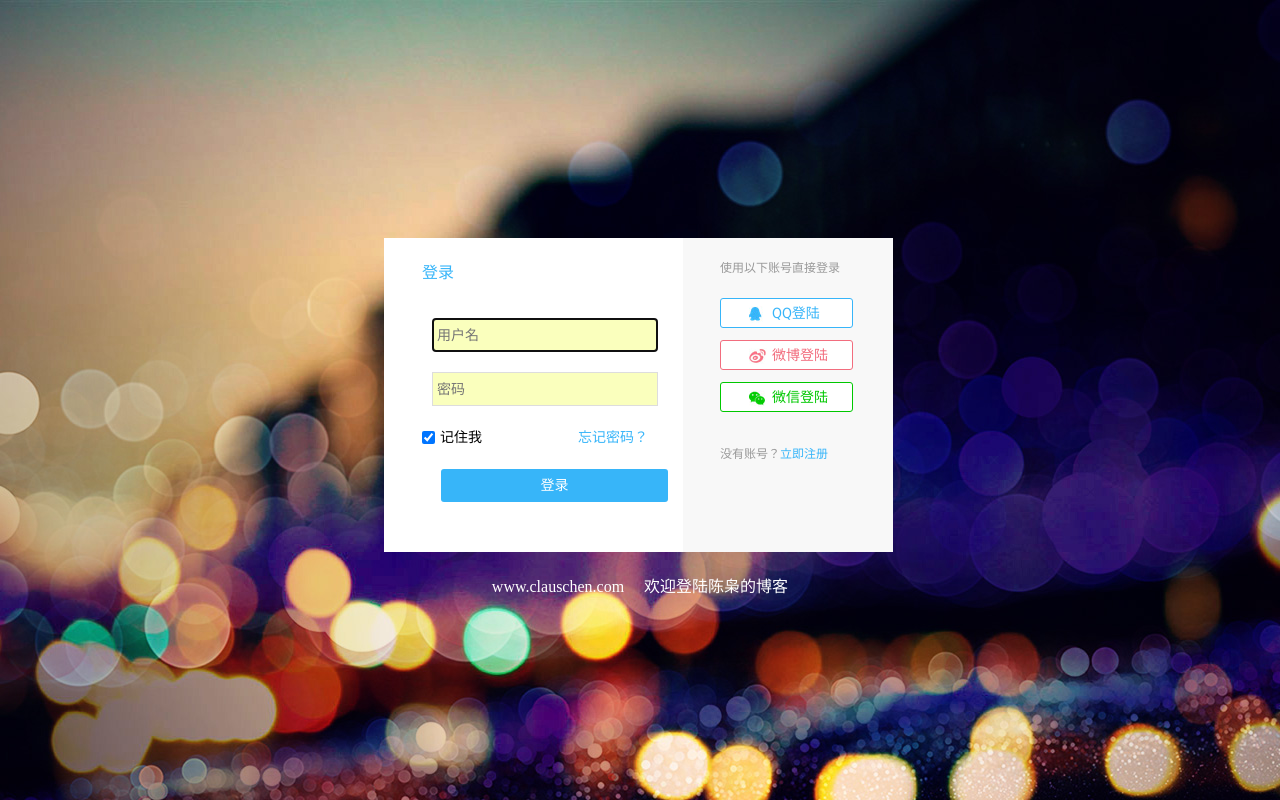
After one commit to clauschen121/clausblog, a Django app: page /users/login/ in a window 1280 px wide. The commit adds this page. Run offline with Django 3.2, Linux system fonts and the light colour scheme.

Commit message:
add login and logout

```diff
--- a/MyUser/views.py
+++ b/MyUser/views.py
@@ -5,6 +5,7 @@ from .forms import UserForm, UserProfileForm
 
 
 def register(request):
+    redirect_to = request.POST.get('next', request.GET.get('next', ''))
     if request.method == 'POST':
         uform = UserForm(data=request.POST)
         pform = UserProfileForm(data=request.POST)
@@ -19,5 +20,6 @@ def register(request):
         pform = UserProfileForm()
     return render(request, 'users/register.html', context={
         'pform': pform,
-        'uform': uform
+        'uform': uform,
+        'next': redirect_to
     })
--- a/blog/static/user/css/login.css
+++ b/blog/static/user/css/login.css
@@ -78,10 +78,13 @@ a[href^="http://tongji.baidu.com"]{display: none;}
 /*登录页面*/
 .zhuce_body .login_kuang{ position:absolute; top:50%; left:50%; width:512px; height:325px; margin-left:-256px; margin-top:-162px;}
 .zhuce_body .login_kuang .zc{ width:512px; height:auto;}
-.zhuce_body .login_kuang .zc .bj_bai{ float:left; width:261px; height:256px; padding-left:38px; background:#FFF;}
+.zhuce_body .login_kuang .zc .bj_bai{ float:left; width:261px; height:314px; padding-left:38px; background:#FFF;}
 .zhuce_body .login_kuang .zc .bj_bai h3{ font:16px/70px "微软雅黑", "黑体"; color:#37b5f9; width:270px; text-align:left;}
-.zhuce_body .login_kuang .zc .bj_right{ float:left;width:173px; height:256px; padding-left:37px; background:#f8f8f8;}
+.zhuce_body .login_kuang .zc .bj_right{ float:left;width:173px; height:314px; padding-left:37px; background:#f8f8f8;}
 .zhuce_body .login_kuang .zc .bj_bai .kuang_txt input { width:220px; height:32px; border:1px solid #dddddd; background:#faffbd; line-height:32px; padding-left:4px; color:#b1a9a9;  margin-bottom:10px; }
 .zhuce_body .login_kuang .zc .bj_bai a{ color:#37b5f9; float:right; margin-right:35px;}
 .zhuce_body .login_kuang .zc .bj_bai .btn_zhuce{ width:227px; height:33px; background:#37b5f9; font-size:14px; line-height:33px; text-align:center; border:0px; color:#fff; border-radius:3px; cursor:pointer;}
 .zhuce_body .login_kuang .zc .bj_bai .btn_zhuce:hover,.login_qita_kuang .zc .left .btn_zhuce:hover{ background:#0065d0;}
+.zhuce_body .zhuce_kong .zc .bj_right .login_qq{ width:80px; border:1px solid #37b5f9; color:#37b5f9; background:url(../images/zc_03.jpg) no-repeat 28px 7px #fff;}
+.zhuce_body .zhuce_kong .zc .bj_right .login_wb{ width:80px; border:1px solid #f26d7e; color:#f26d7e; background:url(../images/zc_10.jpg) no-repeat 28px 7px #fff;}
+.zhuce_body .zhuce_kong .zc .bj_right .login_wx{ width:80px; border:1px solid #00c800; color:#00c800; background:url(../images/zc_15.jpg) no-repeat 28px 7px #fff;}
--- a/clausblog/settings.py
+++ b/clausblog/settings.py
@@ -138,3 +138,7 @@ STATIC_URL = '/static/'
 
 MEDIA_ROOT = os.path.join(BASE_DIR, 'media')
 MEDIA_URL = '/media/'
+
+
+LOGOUT_REDIRECT_URL = '/'
+LOGIN_REDIRECT_URL = '/'
--- a/clausblog/urls.py
+++ b/clausblog/urls.py
@@ -26,4 +26,5 @@ urlpatterns = [
     url(r'^all/rss/$', AllArticlesRssFeed(), name='rss'),
     url(r'^search/', include('haystack.urls')),
     url(r'^users/', include('MyUser.urls')),
+    url(r'^users/', include('django.contrib.auth.urls')),
 ] + static(settings.MEDIA_URL, document_root=settings.MEDIA_ROOT)
--- /dev/null
+++ b/templates/registration/login.html
@@ -0,0 +1,62 @@
+{% load staticfiles %}
+
+<!doctype html>
+<html lang="en">
+<head>
+	<meta charset="UTF-8">
+	<title>奕飞扬|陈枭的个人博客</title>
+    <meta name="keywords" content="陈枭">
+    <meta name="content" content="奕飞扬">
+    <meta http-equiv="X-UA-Compatible" content="IE=edge, chrome=1">
+    <link type="text/css" rel="stylesheet" href="{% static 'user/css/login.css' %}">
+    <script type="text/javascript" src="{% static 'user/js/jquery.min.js' %}"></script>
+    <script>
+        $(function(){
+            $('#id_username').attr('placeholder', '用户名');
+            $('#id_password').attr('placeholder', '密码');
+        })
+    </script>
+    <style>
+        .errorlist{
+            color:red;
+            line-height: 15px;
+        }
+    </style>
+</head>
+<body class="login_bj" >
+<div class="zhuce_body">
+    <div class="zhuce_kong login_kuang">
+    	<div class="zc">
+        	<div class="bj_bai">
+            <h3>登录</h3>
+       	  	  <form action="{% url 'login' %}" method="post">
+                {% csrf_token %}
+                <div class="error_list">{{ form.non_field_errors }}</div>
+                {% for field in form %}
+                <div class="kuang_txt">
+                    {{ field }}
+                    {{ field.errors }}
+                </div>
+                {% endfor %}
+                <div>
+               		<a href="#">忘记密码？</a><input name="" type="checkbox" value="" checked><span>记住我</span>
+                </div>
+                <input name="登录" type="submit" class="btn_zhuce" value="登录">
+                <input type="hidden" name='next' value='{{ next }}'>
+                </form>
+            </div>
+        	<div class="bj_right">
+            	<p>使用以下账号直接登录</p>
+                <a href="#" class="login_qq">QQ登陆</a>
+                <a href="#" class="login_wb">微博登陆</a>
+                <a href="#" class="login_wx">微信登陆</a>
+                <p>没有账号？<a href="{% url 'users:register' %}?next={{ request.path }}">立即注册</a></p>
+            </div>
+        </div>
+        <P>www.clauschen.com&nbsp;&nbsp;&nbsp;&nbsp;&nbsp;欢迎登陆陈枭的博客</P>
+    </div>
+
+</div>
+
+</body>
+</html>
--- a/templates/users/register.html
+++ b/templates/users/register.html
@@ -5,8 +5,8 @@
 <head>
 	<meta charset="UTF-8">
 	<title>奕飞扬|陈枭的个人博客</title>
-	<meta name="keywords" content="盒老师">
-	<meta name="content" content="盒老师">
+	<meta name="keywords" content="陈枭">
+	<meta name="content" content="奕飞扬">
     <meta http-equiv="X-UA-Compatible" content="IE=edge, chrome=1">
     <link type="text/css" rel="stylesheet" href="{% static 'user/css/bootstrap.min.css' %}">
     <link type="text/css" rel="stylesheet" href="{% static 'user/css/jquery.Jcrop.min.css' %}">
@@ -229,7 +229,7 @@
                 <a href="#" class="zhuce_qq">QQ注册</a>
                 <a href="#" class="zhuce_wb">微博注册</a>
                 <a href="#" class="zhuce_wx">微信注册</a>
-                <p>已有账号？<a href="login.html">立即登录</a></p>
+                <p>已有账号？<a href="{% url 'login' %}?next=/">立即登录</a></p>
 
             </div>
         </div>
```
Also changed, not shown: blog/static/blog/css/clausblog.css (+14 -0 lines), templates/base.html (+13 -2 lines), db.sqlite3.
